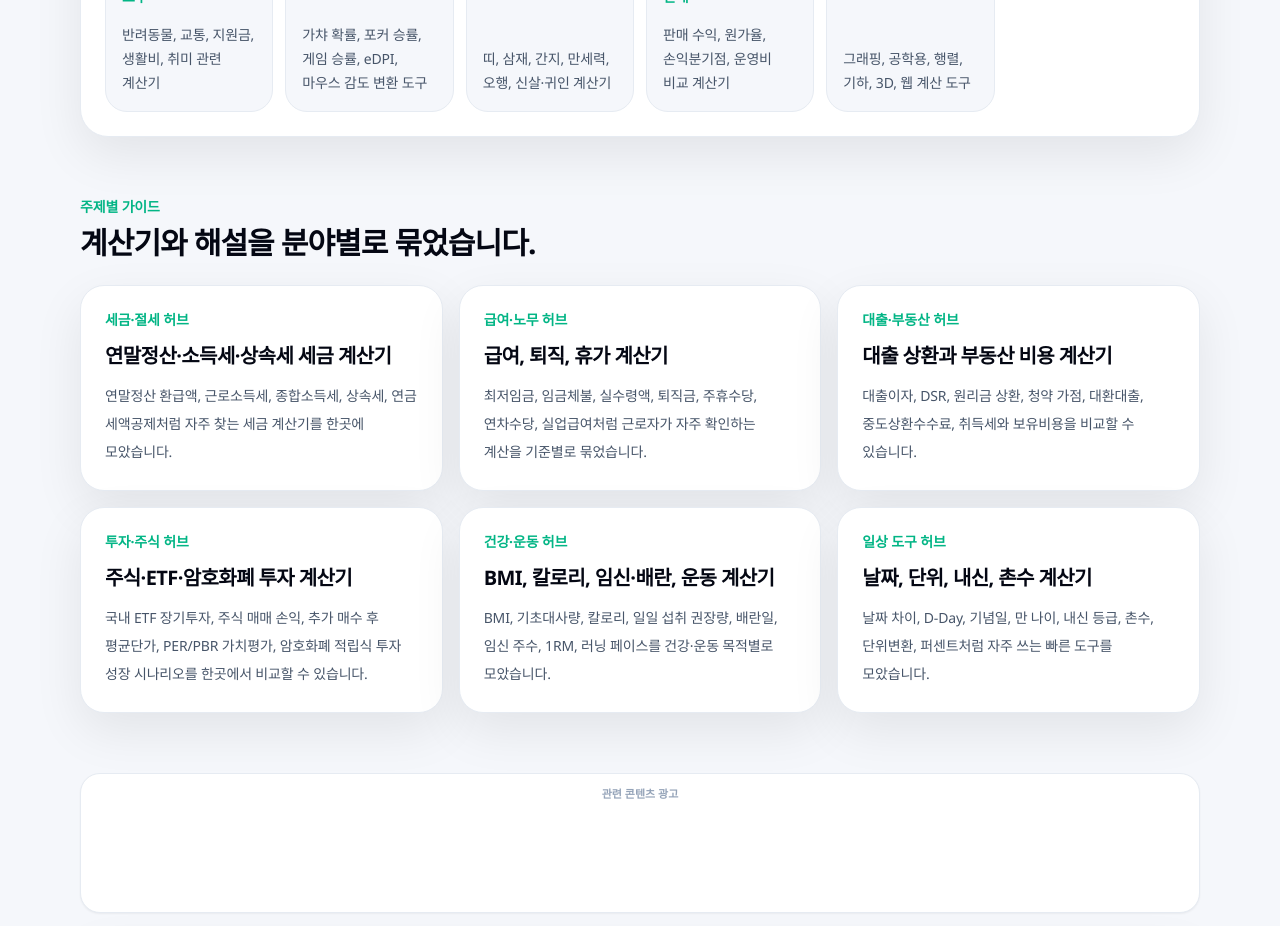
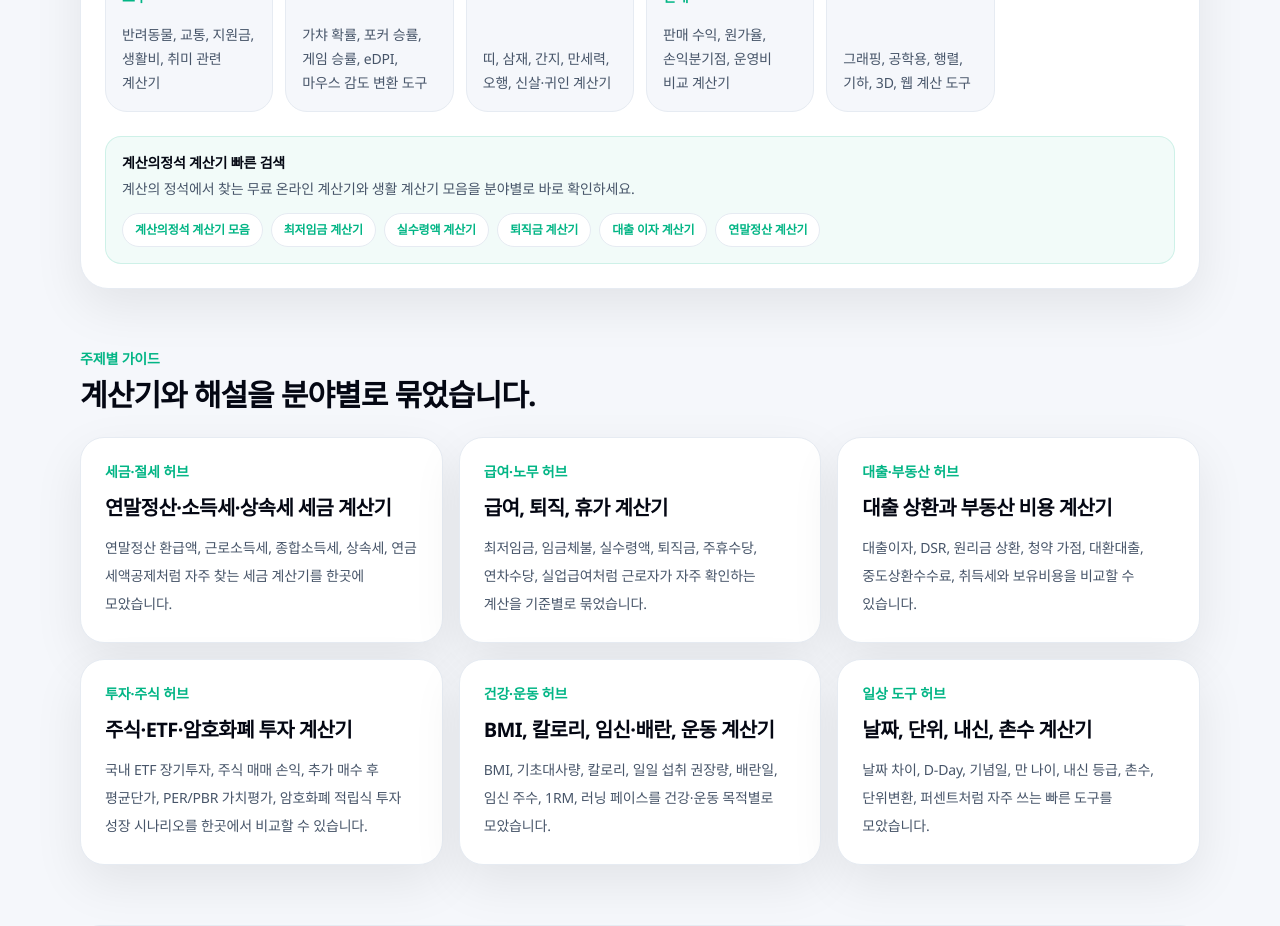
Before and after one commit to danniel-choi/abacusbox, a Next.js app: page / in a window 1280 px wide. Shown: the part 1680-2606 px from the top of the page. Built offline with nearby package versions, Linux system fonts and the light colour scheme; no server answers.

Commit message:
Strengthen calculator brand search signals

```diff
--- a/app/layout.tsx
+++ b/app/layout.tsx
@@ -18,7 +18,19 @@ export const metadata: Metadata = {
   alternates: {
     canonical: SITE_URL
   },
-  keywords: ["계산의정석", "계산의 정석", "계산기", "세금 계산기", "연말정산 계산기", "실수령액 계산기", "대출 계산기"],
+  keywords: [
+    "계산의정석",
+    "계산의 정석",
+    "계산의정석 계산기",
+    "계산의 정석 계산기",
+    "무료 온라인 계산기",
+    "생활 계산기 모음",
+    "세금 계산기",
+    "연말정산 계산기",
+    "실수령액 계산기",
+    "퇴직금 계산기",
+    "대출 계산기"
+  ],
   openGraph: {
     title: "계산의정석(계산의 정석) - 노무·금융·건강·일상·생활 계산기 디렉토리",
     description: "계산의 정석이라는 이름으로 찾을 수 있는 계산기와 수학 도구 플랫폼. 분야별 계산기와 기준 설명을 함께 제공합니다.",
--- a/app/page.tsx
+++ b/app/page.tsx
@@ -20,6 +20,15 @@ import { AdSenseAd } from "@/components/AdSenseAd";
 import { HomeBlogRoller } from "@/components/HomeBlogRoller";
 import { Logo } from "@/components/Logo";
 import { MarketIndicators } from "@/components/MarketIndicators";
+
+const brandRelatedLinks = [
+  { href: "/calculators", label: "계산의정석 계산기 모음" },
+  { href: "/calculators/minimum-wage", label: "최저임금 계산기" },
+  { href: "/calculators/net-salary", label: "실수령액 계산기" },
+  { href: "/calculators/severance", label: "퇴직금 계산기" },
+  { href: "/calculators/loan-interest", label: "대출 이자 계산기" },
+  { href: "/calculators/year-end-tax-settlement", label: "연말정산 계산기" }
+];
 
 export default function HomePage() {
   const { locale, t } = useLanguage();
@@ -135,6 +144,23 @@ export default function HomePage() {
                 </div>
               </Link>
             ))}
+          </div>
+          <div className="mt-6 rounded-2xl border border-brand/15 bg-brand/5 px-4 py-4">
+            <p className="text-sm font-extrabold text-ink">계산의정석 계산기 빠른 검색</p>
+            <p className="mt-1 text-sm font-medium leading-6 text-slate-600">
+              계산의 정석에서 찾는 무료 온라인 계산기와 생활 계산기 모음을 분야별로 바로 확인하세요.
+            </p>
+            <nav aria-label="계산의정석 주요 계산기" className="mt-3 flex flex-wrap gap-2">
+              {brandRelatedLinks.map((link) => (
+                <Link
+                  key={link.href}
+                  href={link.href}
+                  className="rounded-full border border-line bg-white px-3 py-2 text-xs font-extrabold text-brand transition hover:border-brand hover:text-ink"
+                >
+                  {link.label}
+                </Link>
+              ))}
+            </nav>
           </div>
         </div>
       </section>
```
Also changed, not shown: 2 other files (tests, documents, lock files or other folders).
